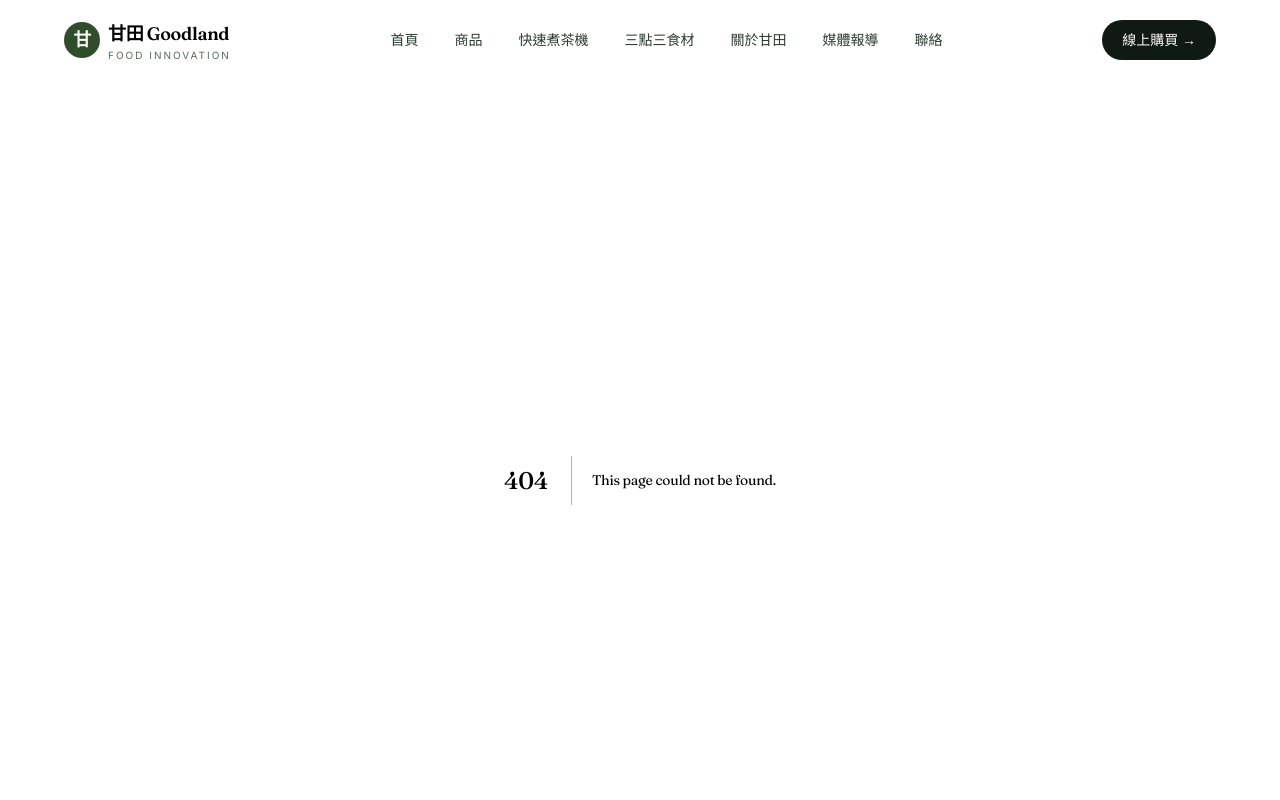
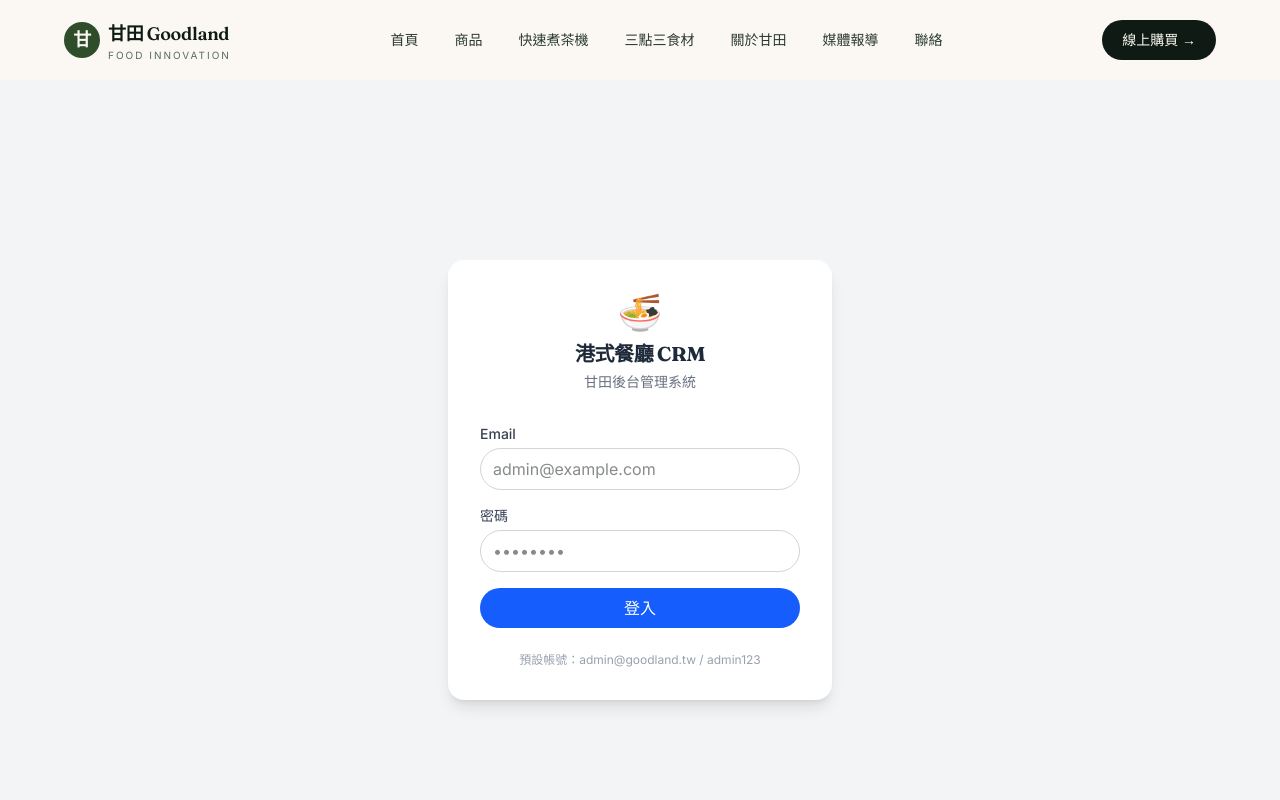
Before and after one commit to isaactung-GoodLand/goodland-food, a Next.js app: page /admin/login in a window 1280 px wide. Before the commit this address had no page. Shown: the top 800 px of the page. Built offline with nearby package versions, Linux system fonts and the light colour scheme.

Commit message:
Add login page + middleware auth protection

```diff
--- /dev/null
+++ b/src/app/admin/api/auth/login/route.ts
@@ -0,0 +1,20 @@
+import { NextResponse } from 'next/server';
+
+const ADMIN_EMAIL = 'admin@goodland.tw';
+const ADMIN_PASSWORD = 'admin123';
+
+export async function POST(request: Request) {
+  const { email, password } = await request.json();
+  if (email === ADMIN_EMAIL && password === ADMIN_PASSWORD) {
+    const res = NextResponse.json({ ok: true });
+    res.cookies.set('admin_session', Buffer.from(`${email}:${password}`).toString('base64'), {
+      httpOnly: true,
+      secure: true,
+      sameSite: 'lax',
+      path: '/',
+      maxAge: 60 * 60 * 24 * 7, // 7 days
+    });
+    return res;
+  }
+  return NextResponse.json({ error: '帳號或密碼錯誤' }, { status: 401 });
+}
--- /dev/null
+++ b/src/app/admin/login/page.tsx
@@ -0,0 +1,77 @@
+'use client';
+
+import { useState } from 'react';
+import { useRouter } from 'next/navigation';
+
+export default function LoginPage() {
+  const router = useRouter();
+  const [email, setEmail] = useState('');
+  const [password, setPassword] = useState('');
+  const [error, setError] = useState('');
+  const [loading, setLoading] = useState(false);
+
+  const handleLogin = async (e: React.FormEvent) => {
+    e.preventDefault();
+    setLoading(true);
+    setError('');
+    const res = await fetch('/admin/api/auth/login', {
+      method: 'POST',
+      headers: { 'Content-Type': 'application/json' },
+      body: JSON.stringify({ email, password }),
+    });
+    if (res.ok) {
+      router.push('/admin');
+    } else {
+      const data = await res.json();
+      setError(data.error || '登入失敗');
+    }
+    setLoading(false);
+  };
+
+  return (
+    <div className="min-h-screen bg-gray-100 flex items-center justify-center">
+      <div className="bg-white rounded-2xl shadow-lg p-8 w-full max-w-sm">
+        <div className="text-center mb-8">
+          <div className="text-4xl mb-2">🍜</div>
+          <h1 className="text-xl font-bold text-gray-800">港式餐廳 CRM</h1>
+          <p className="text-sm text-gray-500 mt-1">甘田後台管理系統</p>
+        </div>
+        <form onSubmit={handleLogin} className="space-y-4">
+          <div>
+            <label className="block text-sm font-medium text-gray-700 mb-1">Email</label>
+            <input
+              type="email"
+              value={email}
+              onChange={e => setEmail(e.target.value)}
+              required
+              className="w-full px-3 py-2 border border-gray-300 rounded-lg focus:outline-none focus:ring-2 focus:ring-blue-500"
+              placeholder="admin@example.com"
+            />
+          </div>
+          <div>
+            <label className="block text-sm font-medium text-gray-700 mb-1">密碼</label>
+            <input
+              type="password"
+              value={password}
+              onChange={e => setPassword(e.target.value)}
+              required
+              className="w-full px-3 py-2 border border-gray-300 rounded-lg focus:outline-none focus:ring-2 focus:ring-blue-500"
+              placeholder="••••••••"
+            />
+          </div>
+          {error && <div className="text-sm text-red-600 bg-red-50 px-3 py-2 rounded-lg">{error}</div>}
+          <button
+            type="submit"
+            disabled={loading}
+            className="w-full py-2 bg-blue-600 text-white rounded-lg hover:bg-blue-700 transition disabled:opacity-50 font-medium"
+          >
+            {loading ? '登入中...' : '登入'}
+          </button>
+        </form>
+        <p className="text-xs text-gray-400 text-center mt-6">
+          預設帳號：admin@goodland.tw / admin123
+        </p>
+      </div>
+    </div>
+  );
+}
--- /dev/null
+++ b/src/middleware.ts
@@ -0,0 +1,21 @@
+import { NextRequest, NextResponse } from 'next/server';
+
+export function middleware(request: NextRequest) {
+  const { pathname } = request.nextUrl;
+
+  // Protect /admin routes (but allow /admin/login)
+  if (pathname.startsWith('/admin') && !pathname.startsWith('/admin/login') && !pathname.startsWith('/admin/api')) {
+    const session = request.cookies.get('admin_session');
+    if (!session) {
+      const loginUrl = new URL('/admin/login', request.url);
+      loginUrl.searchParams.set('from', pathname);
+      return NextResponse.redirect(loginUrl);
+    }
+  }
+
+  return NextResponse.next();
+}
+
+export const config = {
+  matcher: ['/admin/:path*'],
+};
```
